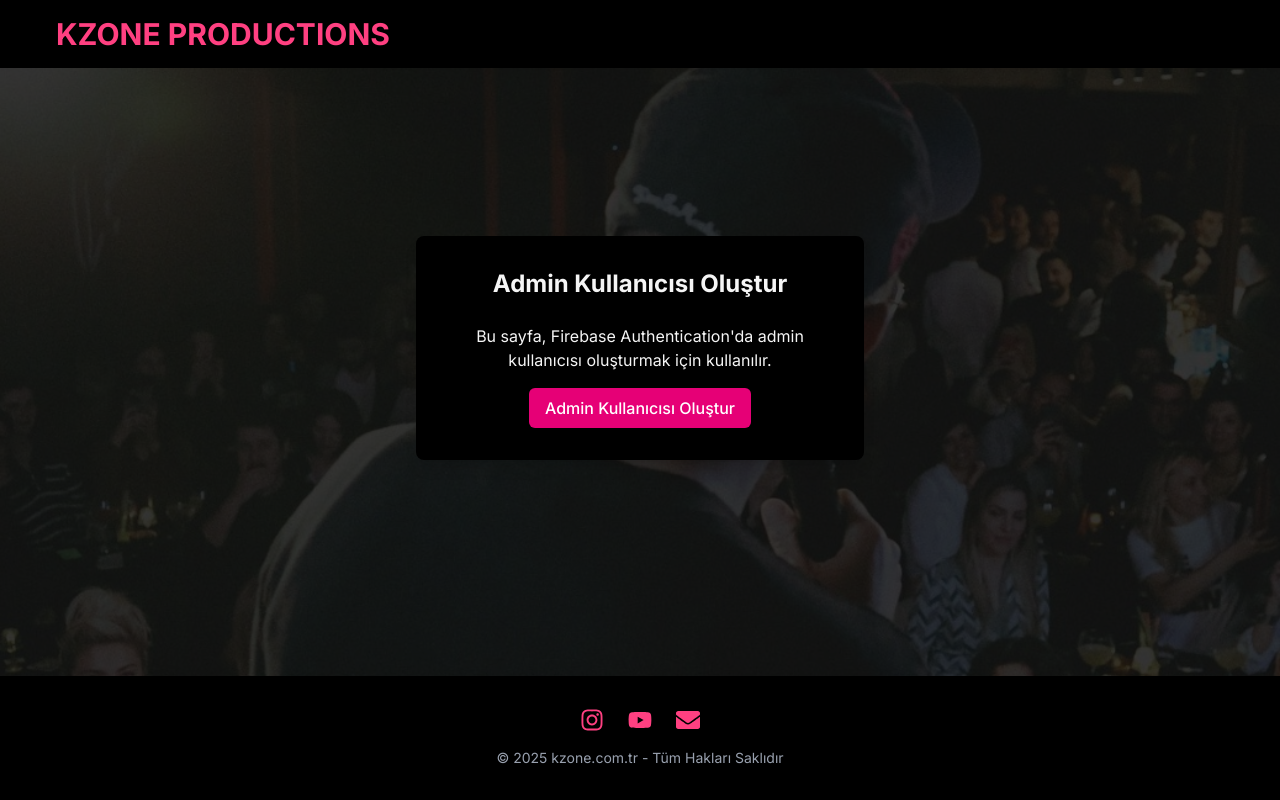
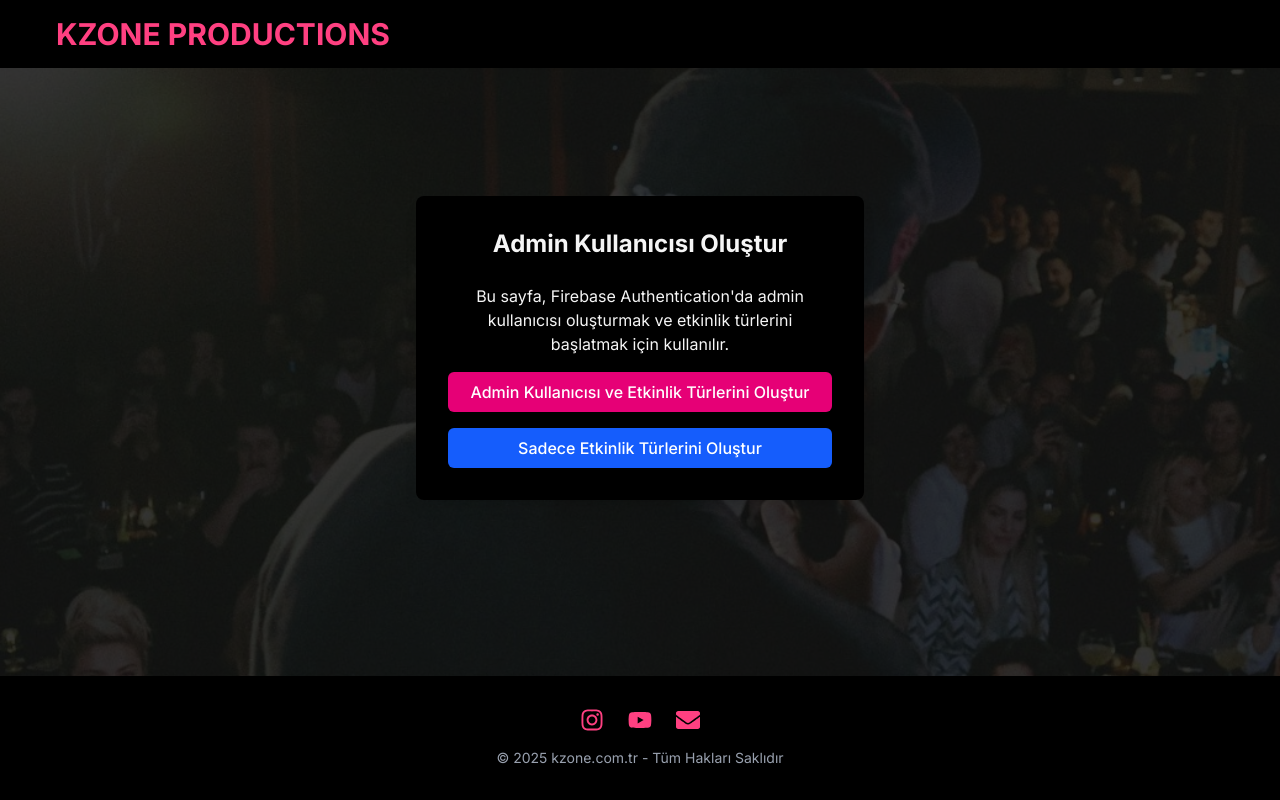
Before and after one commit to cosfat/kzone, a Next.js app: page /setup in a window 1280 px wide. Built offline with nearby package versions, Linux system fonts and the light colour scheme; no server answers.

Commit message:
Setup sayfasına etkinlik türlerini başlatma fonksiyonu eklendi

```diff
--- a/src/app/setup/page.tsx
+++ b/src/app/setup/page.tsx
@@ -4,6 +4,7 @@ import { useState } from 'react';
 import { createUserWithEmailAndPassword } from 'firebase/auth';
 import { ref, set } from 'firebase/database';
 import { auth, db } from '@/lib/firebase';
+import { initializeEventTypes } from '@/services/firebase';
 
 export default function Setup() {
   const [loading, setLoading] = useState(false);
@@ -29,15 +30,41 @@ export default function Setup() {
         role: 'admin'
       });
 
-      setResult('Admin kullanıcısı başarıyla oluşturuldu!');
+      // Etkinlik türlerini başlat
+      await initializeEventTypes();
+
+      setResult('Admin kullanıcısı ve etkinlik türleri başarıyla oluşturuldu!');
     } catch (error: any) {
       console.error('Admin kullanıcısı oluşturulurken hata:', error);
 
       if (error.code === 'auth/email-already-in-use') {
-        setResult('Admin kullanıcısı zaten var. Giriş yapabilirsiniz.');
+        // Kullanıcı zaten var, sadece etkinlik türlerini başlat
+        try {
+          await initializeEventTypes();
+          setResult('Admin kullanıcısı zaten var. Etkinlik türleri başarıyla oluşturuldu!');
+        } catch (initError) {
+          console.error('Etkinlik türleri oluşturulurken hata:', initError);
+          setError(`Etkinlik türleri oluşturulurken hata oluştu: ${initError}`);
+        }
       } else {
         setError(`Hata: ${error.message}`);
       }
+    } finally {
+      setLoading(false);
+    }
+  };
+
+  const initializeEventTypesOnly = async () => {
+    setLoading(true);
+    setResult(null);
+    setError(null);
+
+    try {
+      await initializeEventTypes();
+      setResult('Etkinlik türleri başarıyla oluşturuldu!');
+    } catch (error: any) {
+      console.error('Etkinlik türleri oluşturulurken hata:', error);
+      setError(`Hata: ${error.message}`);
     } finally {
       setLoading(false);
     }
@@ -62,16 +89,26 @@ export default function Setup() {
 
         <div className="flex flex-col items-center">
           <p className="mb-4 text-center">
-            Bu sayfa, Firebase Authentication'da admin kullanıcısı oluşturmak için kullanılır.
+            Bu sayfa, Firebase Authentication'da admin kullanıcısı oluşturmak ve etkinlik türlerini başlatmak için kullanılır.
           </p>
 
+          <div className="flex flex-col space-y-4 w-full">
             <button
               onClick={createAdminUser}
               disabled={loading}
               className="bg-pink-600 hover:bg-pink-700 text-white font-medium py-2 px-4 rounded-md transition-colors focus:outline-none focus:ring-2 focus:ring-pink-500 focus:ring-offset-2 focus:ring-offset-gray-900 disabled:opacity-50 disabled:cursor-not-allowed"
             >
-            {loading ? 'İşlem Yapılıyor...' : 'Admin Kullanıcısı Oluştur'}
+              {loading ? 'İşlem Yapılıyor...' : 'Admin Kullanıcısı ve Etkinlik Türlerini Oluştur'}
             </button>
+
+            <button
+              onClick={initializeEventTypesOnly}
+              disabled={loading}
+              className="bg-blue-600 hover:bg-blue-700 text-white font-medium py-2 px-4 rounded-md transition-colors focus:outline-none focus:ring-2 focus:ring-blue-500 focus:ring-offset-2 focus:ring-offset-gray-900 disabled:opacity-50 disabled:cursor-not-allowed"
+            >
+              {loading ? 'İşlem Yapılıyor...' : 'Sadece Etkinlik Türlerini Oluştur'}
+            </button>
+          </div>
         </div>
       </div>
     </div>
```
Lines whose indentation alone changed are shown as unchanged.
